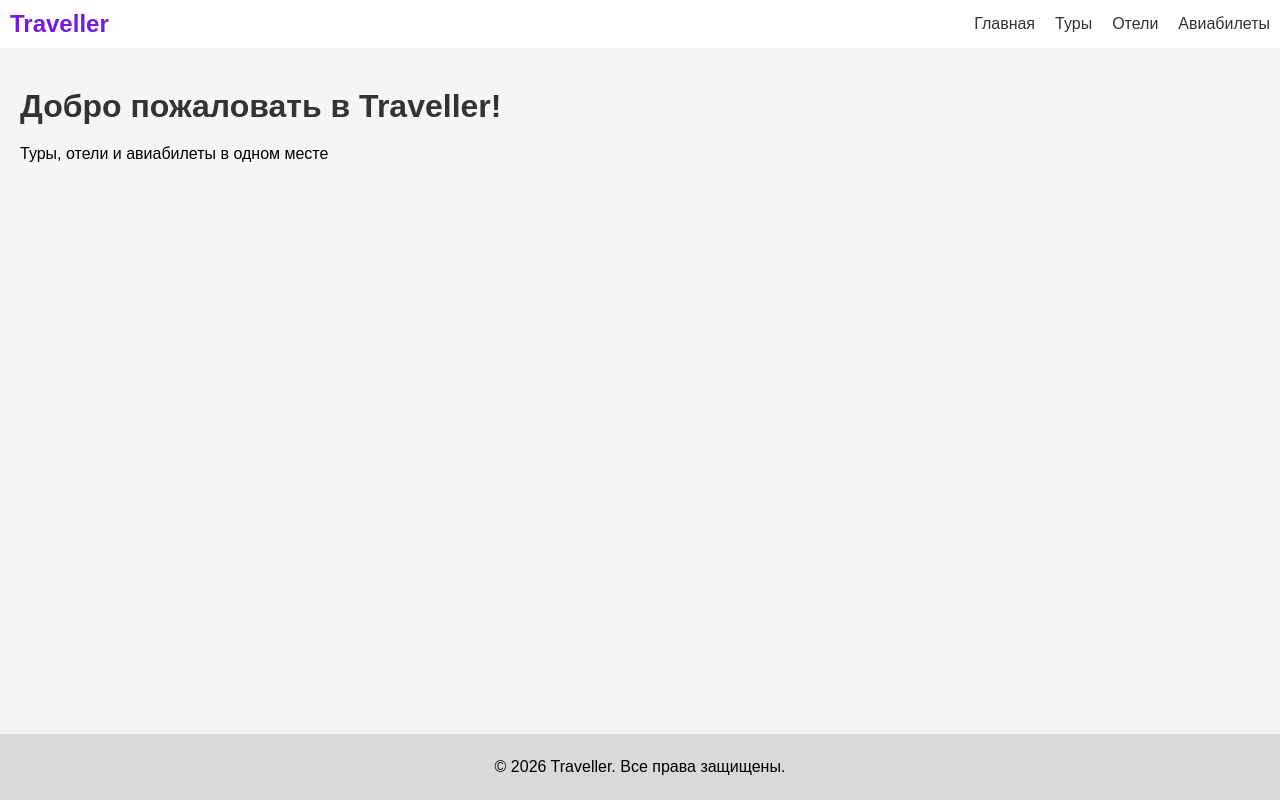
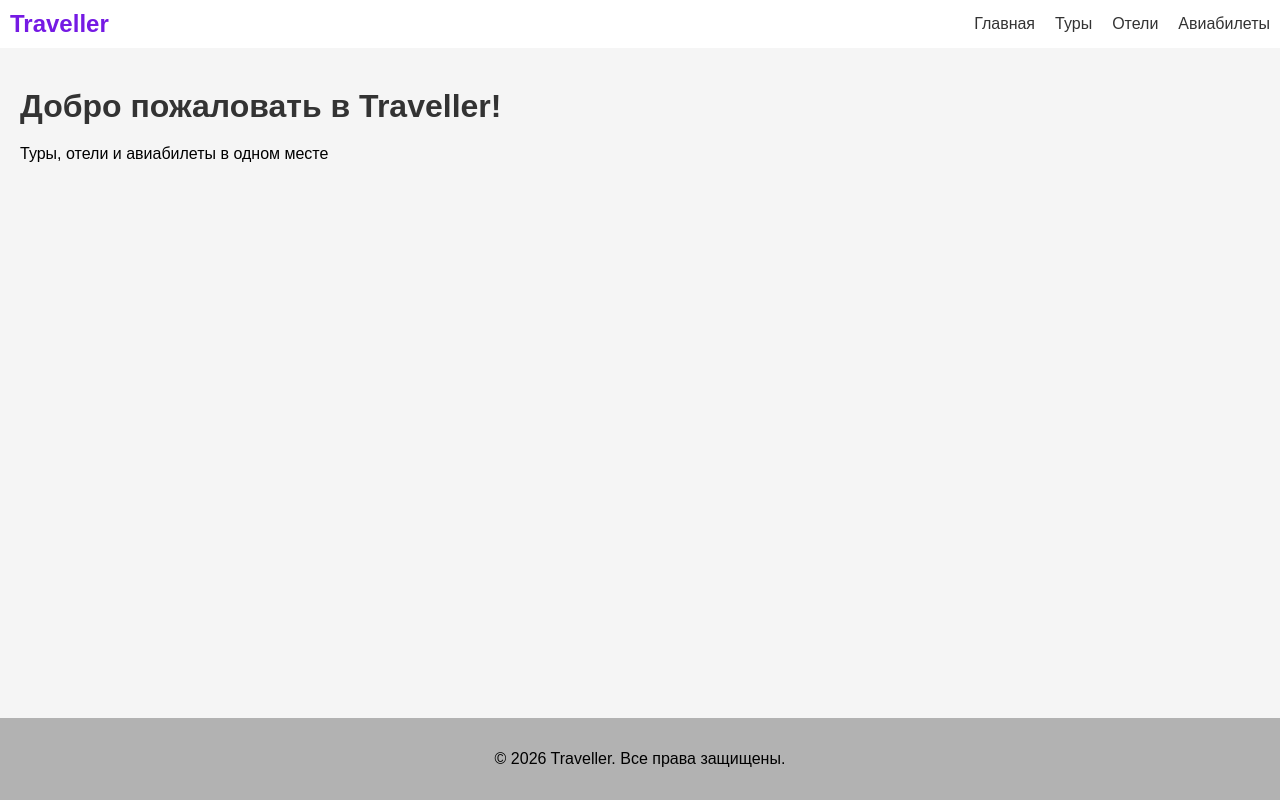
Before and after one commit to AuyLisa/Traveller-React-open-repo, a React (Vite) app: page / in a window 1280 px wide. Built offline with nearby package versions, Linux system fonts and the light colour scheme.

Commit message:
Update Footer.css

```diff
--- a/src/components/footer/Footer.css
+++ b/src/components/footer/Footer.css
@@ -1,6 +1,6 @@
-footer {
+.footer {
   margin-top: auto;
-  padding: 24px;
+  padding: 2rem;
   text-align: center;
-  background-color: #D9D9D9;
+  background-color: #b2b2b2;
 }
```
